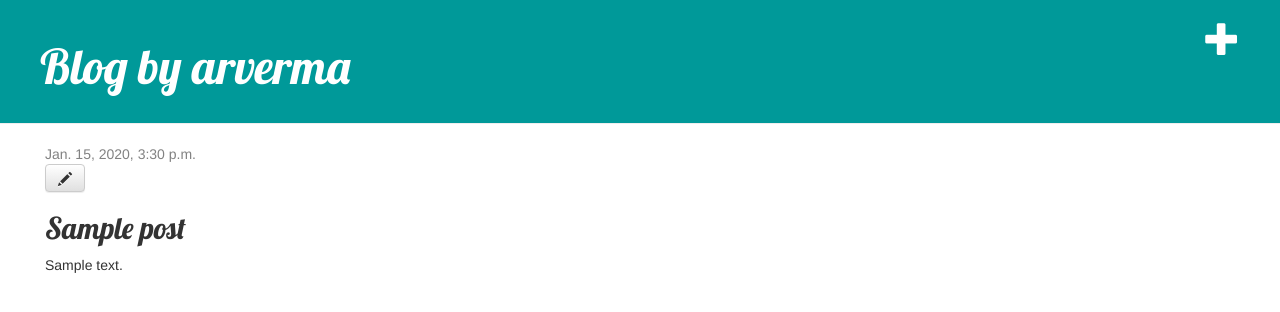
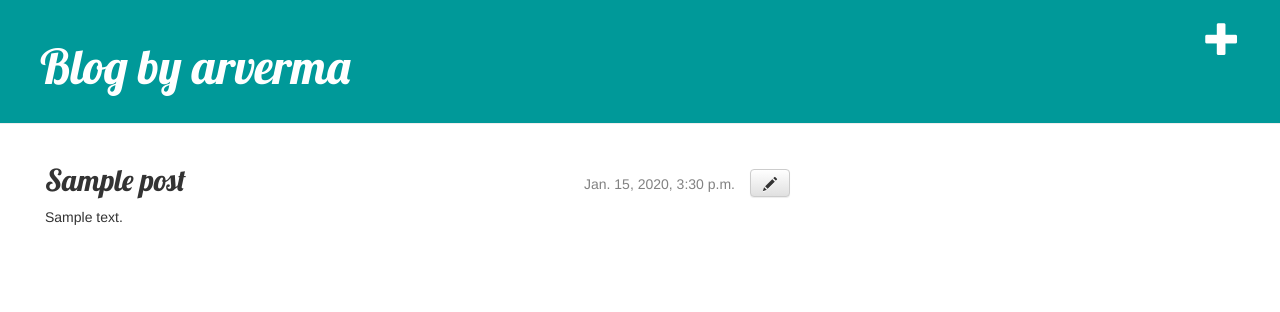
Before and after one commit to arverma/django-blog-app, a Django app: page /post/1/ in a window 1280 px wide. Shown: the top 312 px of the page. Run offline with Django 3.2, Linux system fonts and the light colour scheme; a user stored in the database is signed in; tables that the repository leaves empty hold one stand-in row (values such as "Sample post"); some libraries are stand-ins or nearby versions.

Commit message:
Position changes in edit and date

```diff
--- a/blog/static/css/blog.css
+++ b/blog/static/css/blog.css
@@ -20,6 +20,13 @@ h1, h2, h3, h4 {
 
 .date {
     color: #828282;
+    float: right;
+    padding: 10px;
+}
+
+.edit{
+  float: right;
+  padding: 5px;
 }
 
 .save {
--- a/blog/templates/blog/post_detail.html
+++ b/blog/templates/blog/post_detail.html
@@ -2,12 +2,16 @@
 
 {% block content %}
     <div class="post">
-            <div class="date">
-                {{ post.published_date }}
-            </div>
         {% if user.is_authenticated %}
+        <div class="edit">
           <a class="btn btn-default" href="{% url 'post_edit' pk=post.pk %}"><span class="glyphicon glyphicon-pencil"></span></a>
+        </div>
         {% endif %}
+
+        <div class="date">
+            {{ post.published_date }}
+        </div>
+
         <h2>{{ post.title }}</h2>
         <p>{{ post.content|linebreaksbr }}</p>
     </div>
```
